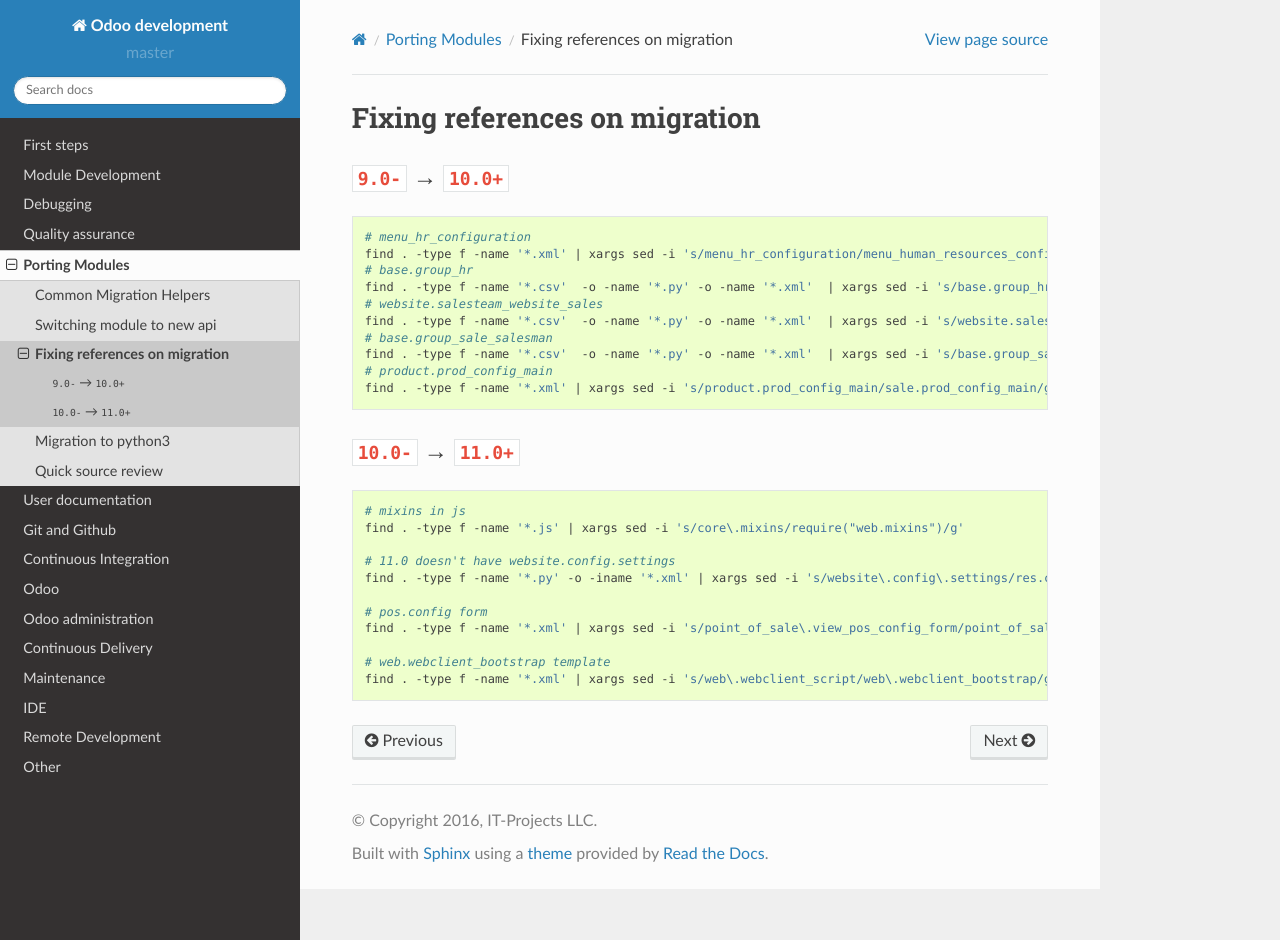
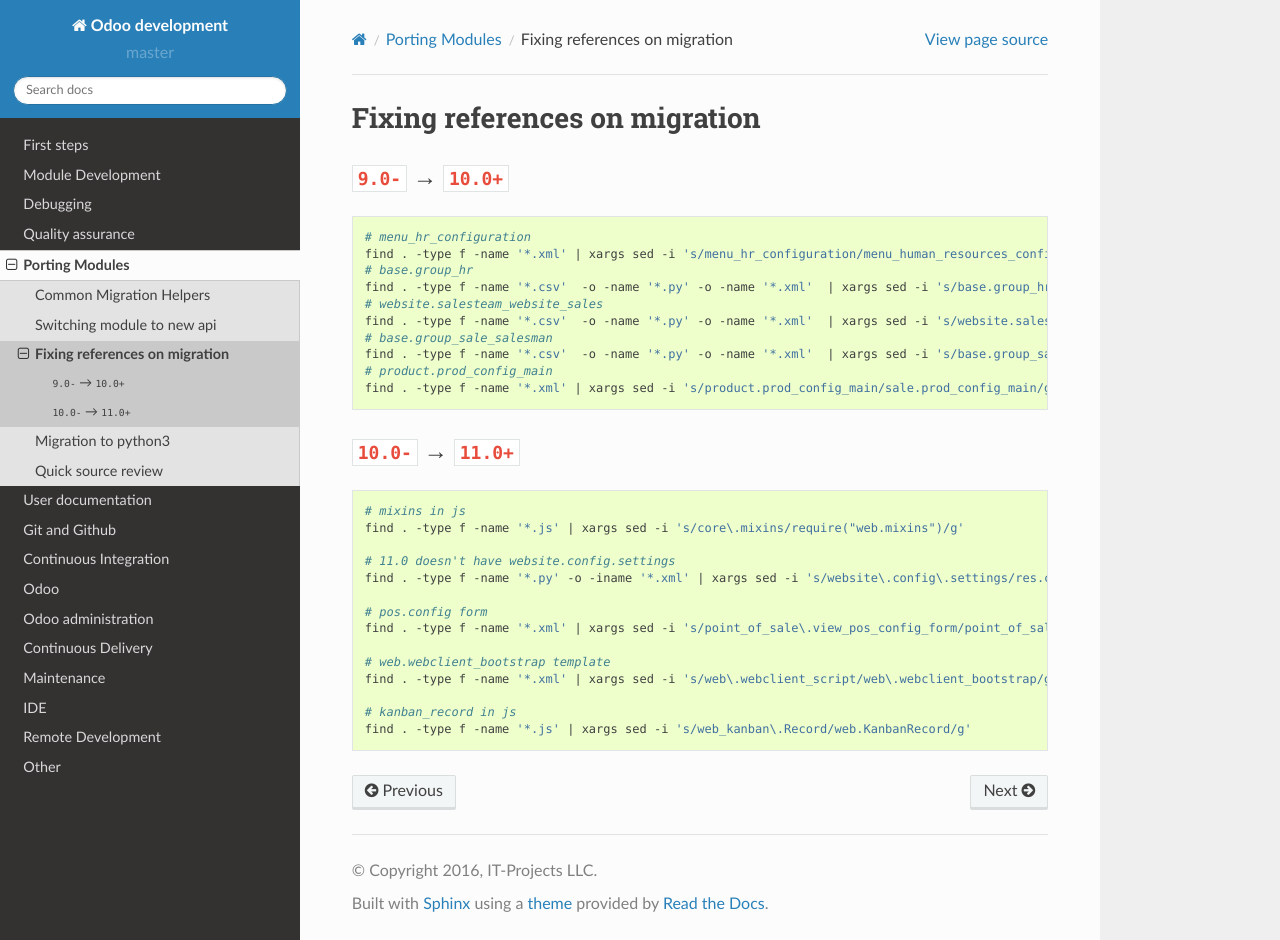
Before and after one commit to itpp-labs/odoo-development, a Sphinx documentation site: the page built from docs/migration/fix-refs.rst, in a window 1280 px wide and 940 px high. Built offline with Sphinx 7.4.7 and the Read the Docs theme 2.0.0, drawn with Linux system fonts in a browser that asks for light colours.

Commit message:
[DOC] update migration script

```diff
--- a/docs/migration/fix-refs.rst
+++ b/docs/migration/fix-refs.rst
@@ -36,3 +36,6 @@
 
     # web.webclient_bootstrap template
     find . -type f -name '*.xml' | xargs sed -i 's/web\.webclient_script/web\.webclient_bootstrap/g'
+
+    # kanban_record in js
+    find . -type f -name '*.js' | xargs sed -i 's/web_kanban\.Record/web.KanbanRecord/g'
```
